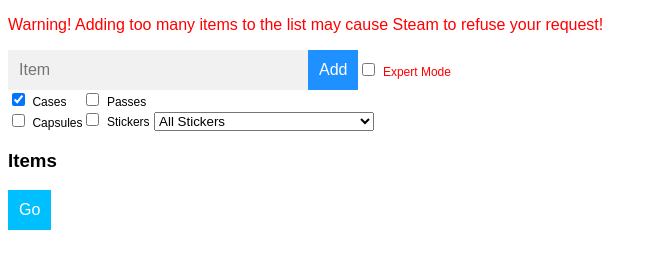
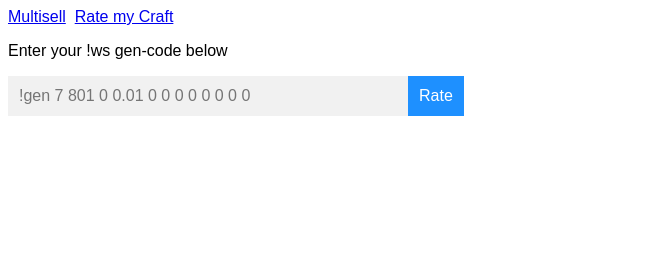
Before and after one commit to mulch-est/steamfin, a plain HTML site: page index.html in a window 1280 px wide. Shown: the whole page, without its empty margins (0-657 px from the left). Drawn offline with Linux system fonts and the light colour scheme.

Commit message:
Update index.html

```diff
--- a/index.html
+++ b/index.html
@@ -9,84 +9,45 @@
 </head>
 
 <body>
-  <p style="color:red;">Warning! Adding too many items to the list may cause Steam to refuse your request!</p>
-  <!--Make sure the form has the autocomplete function switched off:-->
-  <form autocomplete="off" action="javascript:attemptPush()">
+  <!-- navigation header -->
+  <table>
+    <tr>
+      <td>
+        <a href="multisell.html">Multisell</a>&nbsp;&nbsp;
+      </td>
+      <td>
+        <a href="index.html">Rate my Craft</a>
+      </td>
+    </tr>
+  </table>
+  <!-- navigation header end -->
+
+  <p>Enter your !ws gen-code below</p>
+  <form autocomplete="off" action="javascript:attemptRate()">
     <table>
       <tr>
         <td>
-          <div class="autocomplete" style="width:300px;">
-            <input id="searchAuto" type="text" placeholder="Item">
+          <div style="width:400px;">
+            <input id="gencodeInput" type="text" placeholder="!gen 7 801 0 0.01 0 0 0 0 0 0 0 0">
           </div>
         </td>
         <td>
-          <input type="submit" value="Add">
-        </td>
-        <td>
-          <input type="checkbox" id="expertCheckbox" onclick="onExpertClick()">
-          <label class="check-label" style="color:red;">Expert Mode</label>
+          <input type="submit" value="Rate">
         </td>
       </tr>
     </table>
-
-    <table>
-      <thead></thead>
-      <tbody id="filterDisplay">
-        <tr>
-          <td>
-            <input type="checkbox" id="casesCheckbox" checked="checked">
-            <label class="check-label">Cases</label>
-          </td>
-          <td>
-            <input type="checkbox" id="passesCheckbox">
-            <label class="check-label">Passes</label>
-          </td>
-        </tr>
-        <tr>
-          <td>
-            <input type="checkbox" id="capsulesCheckbox">
-            <label class="check-label">Capsules</label>
-          </td>
-          <td>
-            <input type="checkbox" id="stickersCheckbox">
-            <label for="sticker-collections" class="check-label">Stickers</label>
-
-            <select name="sticker-collections" id="stickerCollectionsDropdown">
-              <option value="0" selected="selected">All Stickers</option>
-            </select>
-          </td>
-        </tr>
-      </tbody>
-    </table>
-
-    <h3>Items</h3>
-    <table>
-      <thead></thead>
-      <tbody id="itemDisplay" class="items-list">
-        <!-- list will be generated here -->
-      </tbody>
-    </table>
   </form>
 
-  <input type="button" onclick="getLink()" value="Go" />
+  <p class="bar" id="ratingBar"></p>
 
-  <script src="itemDB/cases.js"></script>
-  <script src="itemDB/capsules.js"></script>
-  <script src="itemDB/passes.js"></script>
+  <table>
+    <thead></thead>
+    <tbody id="reasonDisplay" class="items-list">
+      <!-- list will be generated here -->
+    </tbody>
+  </table>
 
-  <script src="itemDB/major/antwerp-2022.js"></script>
-  <script src="itemDB/major/stockholm-2021.js"></script>
-  <script src="itemDB/capsule/community-2021.js"></script>
-  <script src="itemDB/major/rmr-2020.js"></script>
-  <script src="itemDB/major/berlin-2019.js"></script>
-  <script src="itemDB/operation/broken-fang.js"></script>
-
-  <script src="items.js"></script>
-
-  <script src="expert.js"></script>
-  <script src="autocomplete.js"></script>
-  <script src="itemlist.js"></script>
-  <script src="buildlink.js"></script>
+  <script src="rate-craft.js"></script>
 
  <!--
   This script places a badge on your repl's full-browser view back to your repl's cover
```
